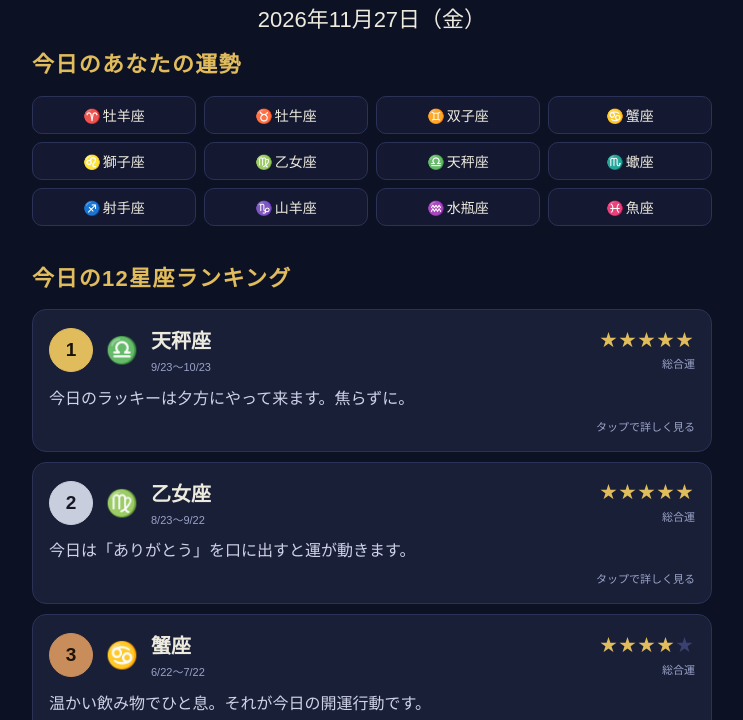
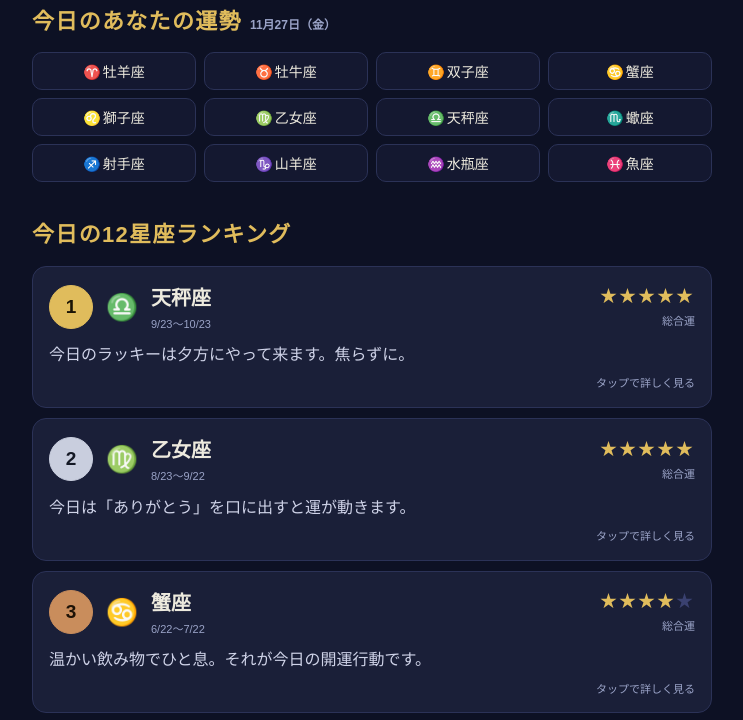
Before and after one commit to DBW-cyber/mlucky-uranai, a plain HTML site: page index.html in a window 1280 px wide. Shown: the part 87-807 px from the top of the page, without its empty margins (268-1011 px from the left). Drawn offline with Linux system fonts and the light colour scheme.

Commit message:
Date as small month/day label on my-fortune heading line

```diff
--- a/index.html
+++ b/index.html
@@ -45,7 +45,6 @@
   header { text-align: center; padding: 22px 0 0; position: relative; }
   .brand { position: absolute; top: 8px; right: 10px; color: #f6f2e9; font-weight: 300; letter-spacing: .34em; font-size: 8.5px; font-family: Georgia, 'Playfair Display', 'Times New Roman', serif; font-style: italic; }
   h1 { font-size: 34px; color: #e0bc5c; letter-spacing: .12em; margin: 2px 0 4px; }
-  .today { text-align: center; font-size: 22px; margin: 6px 0 4px; color: #edeade; }
   .note { text-align: center; font-size: 13px; color: #9aa3c7; margin-bottom: 16px; }
   h2 { font-size: 22px; color: #e0bc5c; margin: 34px 0 12px; letter-spacing: .06em; }
   h2 .sub { font-size: 12px; color: #9aa3c7; letter-spacing: 0; margin-left: 8px; }
@@ -120,9 +119,7 @@
     <h1>強運占い</h1>
   </header>
 
-  <div class="today" id="todayLine"></div>
-
-  <h2 class="myh">今日のあなたの運勢</h2>
+  <h2 class="myh">今日のあなたの運勢<span class="sub" id="todayLine"></span></h2>
   <div class="signpick" id="signPick"></div>
   <div id="myCard"></div>
 
@@ -260,7 +257,7 @@ const now = new Date();
 const todayStr = dateStrOf(now);
 const WD = ['日','月','火','水','木','金','土'];
 document.getElementById('todayLine').textContent =
-  now.getFullYear() + '年' + (now.getMonth()+1) + '月' + now.getDate() + '日（' + WD[now.getDay()] + '）';
+  (now.getMonth()+1) + '月' + now.getDate() + '日（' + WD[now.getDay()] + '）';
 
 function cardHTML(d){
   const s = SIGNS[d.idx];
```
